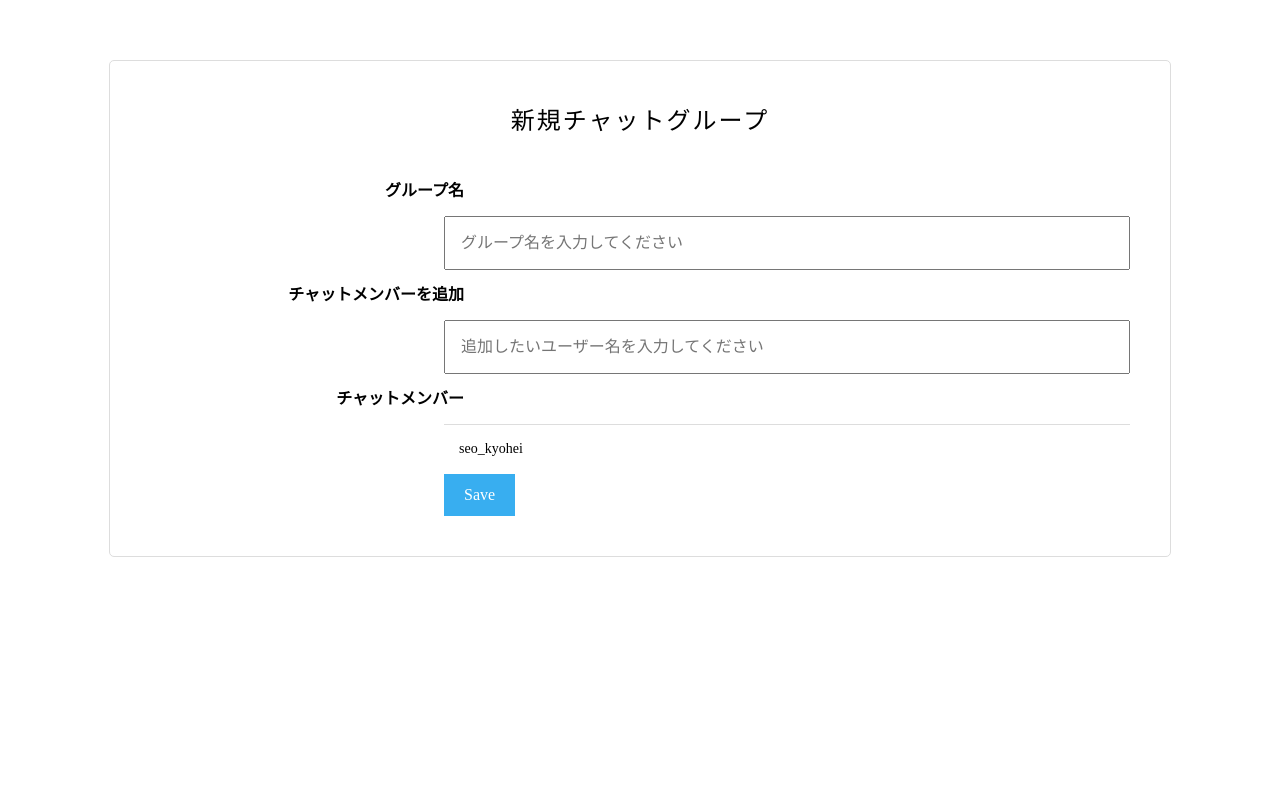
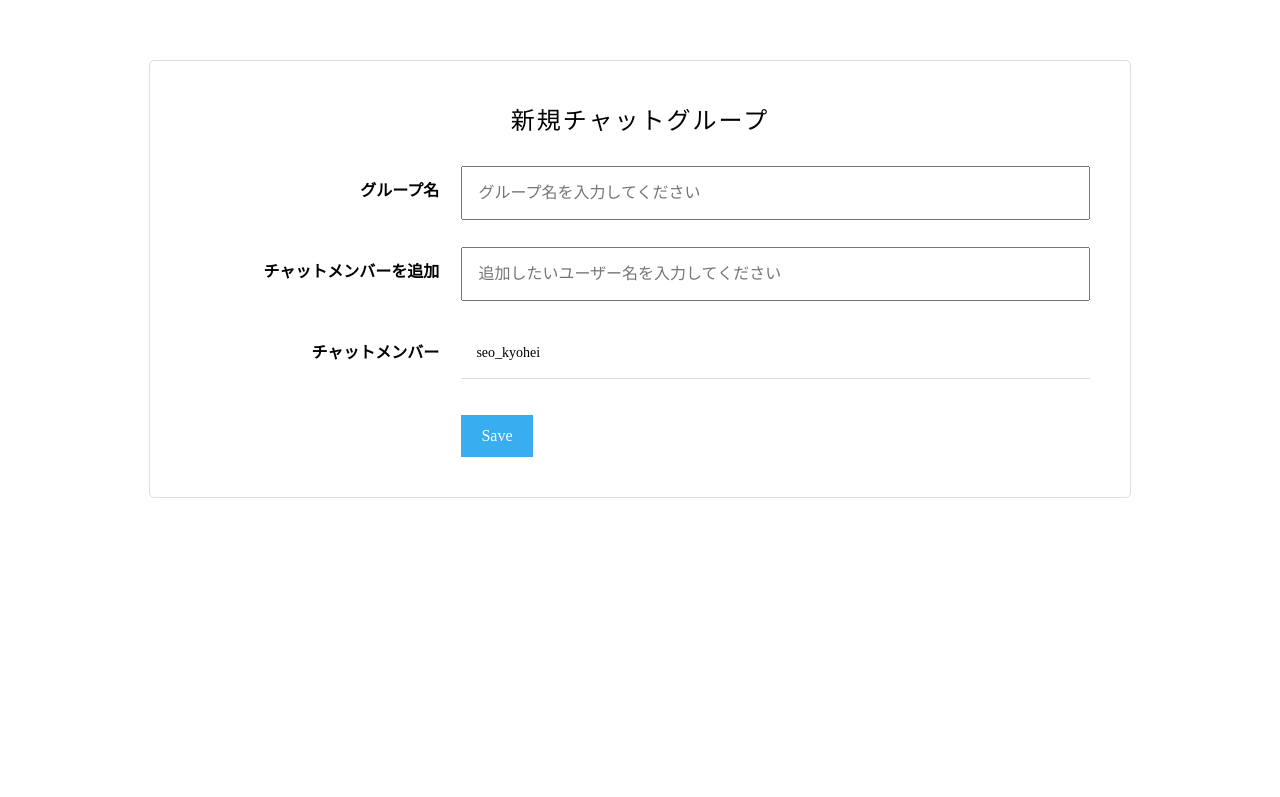
Before and after one commit to kirinkubinagai/chat-space, a Rails app: page /chat_groups/new in a window 1280 px wide. Shown: the top 797 px of the page. Run offline with Rails 7, Linux system fonts and the light colour scheme; the visitor is signed in with stand-in values (Sample User, id 1); style sheets or scripts are compiled from the project's sources; some libraries are stand-ins or nearby versions.

Commit message:
chat_groups/newのビュー作成
chat_groups/newのビューを作成しました。

```diff
--- a/app/assets/stylesheets/modules/_group.scss
+++ b/app/assets/stylesheets/modules/_group.scss
@@ -1,11 +1,12 @@
 .chat-group-form {
   @include clearfix;
-  width: 980px;
+  width: 900px;
   margin: 60px auto;
   padding: 40px;
   background-color: #fff;
   border: 1px solid #ddd;
   border-radius: 5px;
+
 
   h1 {
     letter-spacing: 2px;
@@ -44,17 +45,19 @@
 
     .chat-group-form__field--left {
       float: left;
-      width: 30%;
+      width: 229.39px;
       padding-right: 20px;
       padding-left: 20px;
     }
 
     .chat-group-form__field--right {
       float: right;
-      width: 70%;
+      position:relative;
+      width: 628.59px;
     }
 
     .chat-group-form__label {
+      margin-bottom:31px;
       display: block;
       line-height: 50px;
       font-weight: bold;
@@ -66,24 +69,30 @@
       width: 100%;
       line-height: 30px;
       padding: 10px 15px;
+      margin-bottom: 27px;
       box-sizing: border-box;
     }
   }
 
   .chat-group-user {
     padding: 0 15px;
-    line-height: 50px;
+    line-height: 40px;
     font-size: 14px;
     border-bottom: 1px solid #ddd;
+    margin-bottom:36px;
+    font-weight: 300;
 
-    .chat-group-user__name {
-      float: left;
+    .chat-group-user__name{
+      display:inline-block;
+      height:50px;
+      line-height: 50px;
     }
 
     .chat-group-user__btn {
       float: right;
       display: inline-block;
       cursor: pointer;
+      margin-top:50px;
 
       &.chat-group-user__btn--add {
         color: #38aef0;
--- a/app/views/chat_groups/new.html.haml
+++ b/app/views/chat_groups/new.html.haml
@@ -20,9 +20,10 @@
         %label.chat-group-form__label{:for => "chat_group_チャットメンバー"} チャットメンバー
       .chat-group-form__field--right
         #chat-group-users
-          #chat-group-user-22.chat-group-user.clearfix
+          #chat-group-user-22.chat-group-user
+            %p.chat-group-user__name seo_kyohei
             %input{:name => "chat_group[user_ids][]", :type => "hidden", :value => "22"}/
-            %p.chat-group-user__name seo_kyohei
+
     .chat-group-form__field.clearfix
       .chat-group-form__field--left
       .chat-group-form__field--right
```
